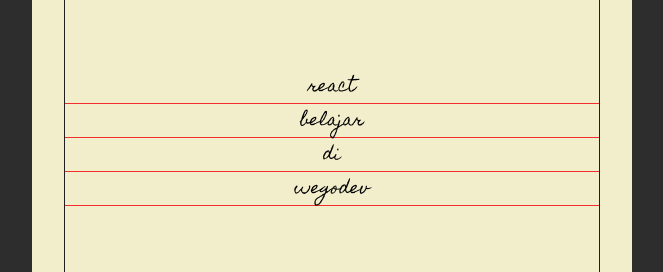
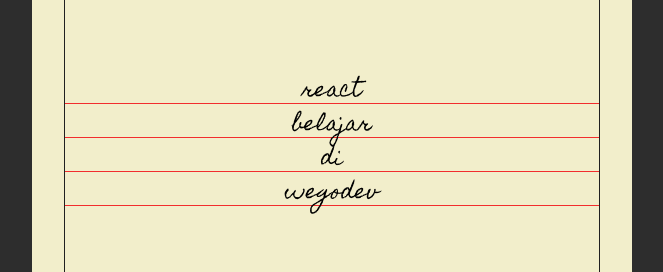
Before and after one commit to Khusyasy/react-todolist, a React (Create React App) app: page / in a window 1280 px wide. Shown: the part 197-469 px from the top of the page, without its empty margins (308-971 px from the left). Built offline with nearby package versions, Linux system fonts and the light colour scheme.

Commit message:
membuat function completeTodo

```diff
--- a/src/components/Todo.jsx
+++ b/src/components/Todo.jsx
@@ -1,16 +1,26 @@
 import React from "react";
 import PropTypes from "prop-types";
 
-const Todo = props => {
+const Todo = ({ text, completeTodo, index, isCompleted }) => {
 	return (
-		<div className="todo">
-			<span className="todo-text">{props.text}</span>
+		<div className="todo" onClick={() => completeTodo(index)}>
+			<span
+				className="todo-text"
+				style={{
+					textDecoration: isCompleted ? "line-through" : "initial"
+				}}
+			>
+				{text}
+			</span>
 		</div>
 	);
 };
 
 Todo.propTypes = {
-	text: PropTypes.string.isRequired
+	text: PropTypes.string.isRequired,
+	completeTodo: PropTypes.func.isRequired,
+	index: PropTypes.number.isRequired,
+	isCompleted: PropTypes.bool.isRequired
 };
 
 export default Todo;
--- a/src/components/Todos.jsx
+++ b/src/components/Todos.jsx
@@ -3,11 +3,19 @@
 
 import Todo from "./Todo.jsx";
 
-const Todos = ({ todos }) => {
+const Todos = ({ todos, completeTodo }) => {
 	return (
 		<section className="todos">
 			{todos.map((todo, index) => {
-				return <Todo key={index} text={todo.text} />;
+				return (
+					<Todo
+						key={index}
+						text={todo.text}
+						completeTodo={completeTodo}
+						index={index}
+						isCompleted={todo.isCompleted}
+					/>
+				);
 			})}
 		</section>
 	);
@@ -18,7 +26,8 @@
 		PropTypes.shape({
 			text: PropTypes.string
 		})
-	)
+	),
+	completeTodo: PropTypes.func.isRequired
 };
 
 export default Todos;
--- a/src/pages/TodoList.jsx
+++ b/src/pages/TodoList.jsx
@@ -7,29 +7,36 @@
 
 const TodoList = () => {
 	const [todos, setTodos] = useState([
-		{ text: "react" },
-		{ text: "belajar" },
-		{ text: "di" },
-		{ text: "wegodev" }
+		{ text: "react", isCompleted: false },
+		{ text: "belajar", isCompleted: false },
+		{ text: "di", isCompleted: false },
+		{ text: "wegodev", isCompleted: false }
 	]);
 
 	const [showAdd, setShowAdd] = useState(false);
 
+	const completeTodo = index => {
+		const addedTodos = [...todos];
+		addedTodos[index].isCompleted = !addedTodos[index].isCompleted;
+
+		setTodos(addedTodos);
+	};
+
 	const showAddToggle = () => setShowAdd(!showAdd);
 
 	const addTodo = value => {
-		const addedTodos = [...todos, { text: value }];
+		const addedTodos = [...todos, { text: value, isCompleted: false }];
 
 		setTodos(addedTodos);
 	};
-	console.log("showAdd", showAdd);
+
 	return (
 		<Paper>
 			<Header showAddToggle={showAddToggle} showAdd={showAdd} />
 
 			<TodoForm addTodo={addTodo} showAdd={showAdd} />
 
-			<Todos todos={todos} />
+			<Todos todos={todos} completeTodo={completeTodo} />
 		</Paper>
 	);
 };
--- a/src/styles.css
+++ b/src/styles.css
@@ -139,7 +139,7 @@
 	max-height: 34px;
 
 	font-family: "Homemade Apple", cursive;
-	font-size: 1.6rem;
+	font-size: 2rem;
 
 	border-bottom: 0.1rem solid var(--red-color);
 }
```
